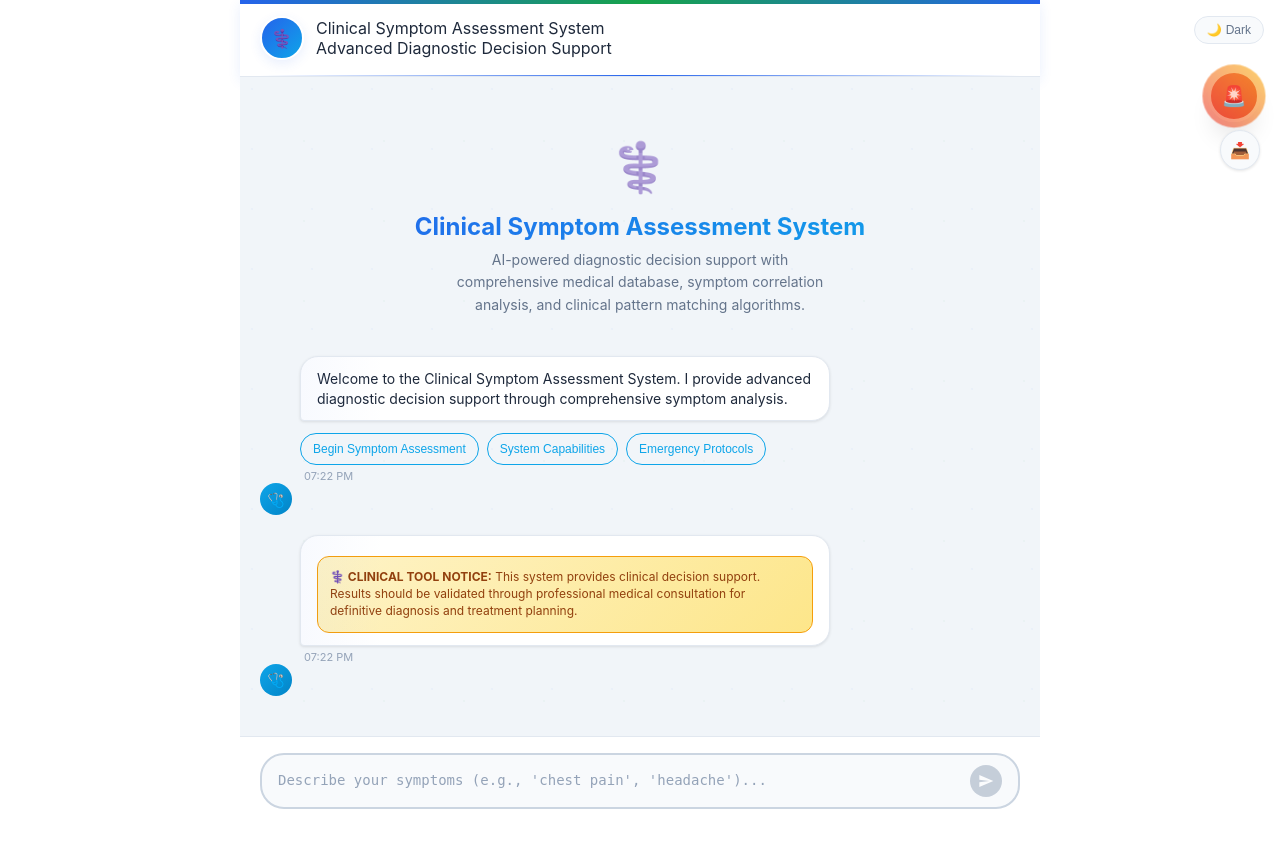
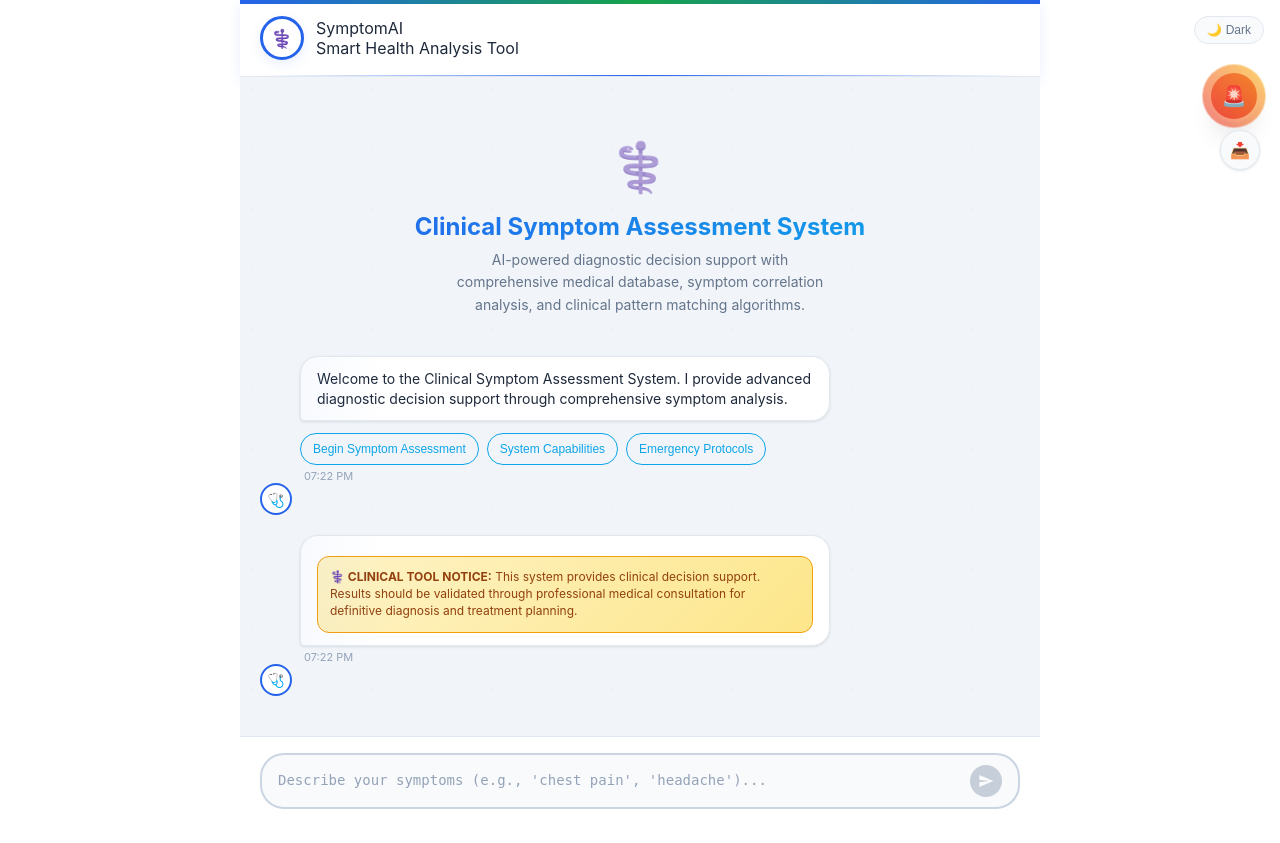
Before and after one commit to smamidipalli009/chatbot, a Flask app: page / in a window 1280 px wide. Run offline with Flask 3, Linux system fonts and the light colour scheme.

Commit message:
Update index.html

```diff
--- a/Chatbot/web_app/templates/index.html
+++ b/Chatbot/web_app/templates/index.html
@@ -3,7 +3,7 @@
 <head>
     <meta charset="UTF-8">
     <meta name="viewport" content="width=device-width, initial-scale=1.0">
-    <title>Clinical Symptom Assessment System - AI Medical Diagnostic Tool</title>
+    <title>SymptomAI - Smart Health Analysis Tool</title>
     <style>
         * {
             margin: 0;
@@ -93,14 +93,27 @@
         }
 
         [data-theme="dark"] .bot-avatar {
-            background: linear-gradient(135deg, #3b82f6 0%, #2563eb 100%);
-            border: 2px solid #1e293b;
+            background: #1e293b;
+            color: #60a5fa;
+            border: 3px solid #60a5fa;
         }
 
         [data-theme="dark"] .bot-avatar::before {
-            background: linear-gradient(45deg, #3b82f6, #22c55e);
-        }
-
+            background: linear-gradient(135deg, #60a5fa 0%, #3b82f6 100%);
+        }
+
+        [data-theme="dark"] .message.bot .message-avatar {
+            background: #1e293b;
+            color: #60a5fa;
+            border: 2px solid #60a5fa;
+        }
+
+        /* Dark mode typing indicator */
+        [data-theme="dark"] .typing-indicator .message-avatar {
+            background: #1e293b !important;
+            color: #60a5fa !important;
+            border: 2px solid #60a5fa !important;
+        }
         [data-theme="dark"] .chat-container::before {
             background: linear-gradient(90deg, #3b82f6 0%, #22c55e 50%, #3b82f6 100%);
         }
@@ -659,16 +672,16 @@
         .bot-avatar {
             width: 44px;
             height: 44px;
-            background: linear-gradient(135deg, var(--medical-blue) 0%, var(--primary-500) 100%);
+            background: white;
             border-radius: 50%;
             display: flex;
             align-items: center;
             justify-content: center;
             font-size: 18px;
-            color: white;
+            color: var(--medical-blue);
             box-shadow: var(--shadow-medical);
             position: relative;
-            border: 2px solid white;
+            border: 3px solid var(--medical-blue);
         }
 
         .bot-avatar::before {
@@ -754,8 +767,9 @@
         }
 
         .message.bot .message-avatar {
-            background: linear-gradient(135deg, var(--primary-500) 0%, var(--primary-600) 100%);
-            color: white;
+            background: white;
+            color: var(--medical-blue);
+            border: 2px solid var(--medical-blue);
         }
 
         .message.user .message-avatar {
@@ -2234,10 +2248,10 @@
         <header class="chat-header">
             <div class="bot-avatar">⚕️</div>
             <div class="bot-info">
-                <div class="bot-name">Clinical Symptom Assessment System</div>
+                <div class="bot-name">SymptomAI</div>
                 <div class="bot-status">
                     <span class="status-dot"></span>
-                    <span>Advanced Diagnostic Decision Support</span>
+                    <span>Smart Health Analysis Tool</span>
                 </div>
             </div>
         </header>
@@ -2263,7 +2277,7 @@
         <!-- Typing Indicator (Hidden by default) -->
         <div class="typing-indicator" id="typing" style="display: none;">
             <div class="message-wrapper">
-                <div class="message-avatar" style="background: linear-gradient(135deg, var(--primary-500) 0%, var(--primary-600) 100%); color: white;">⚕️</div>
+                <div class="message-avatar" style="background: white; color: var(--medical-blue); border: 2px solid var(--medical-blue);">⚕️</div>
                 <div class="typing-bubble">
                     <div class="typing-dots">
                         <div class="typing-dot"></div>
@@ -2344,7 +2358,7 @@
         function toggleTheme() {
             currentTheme = currentTheme === 'light' ? 'dark' : 'light';
             document.body.setAttribute('data-theme', currentTheme);
-            localStorage.setItem('theme', currentTheme);
+            //localStorage.setItem('theme', currentTheme);
             updateThemeToggle();
         }
 
```
